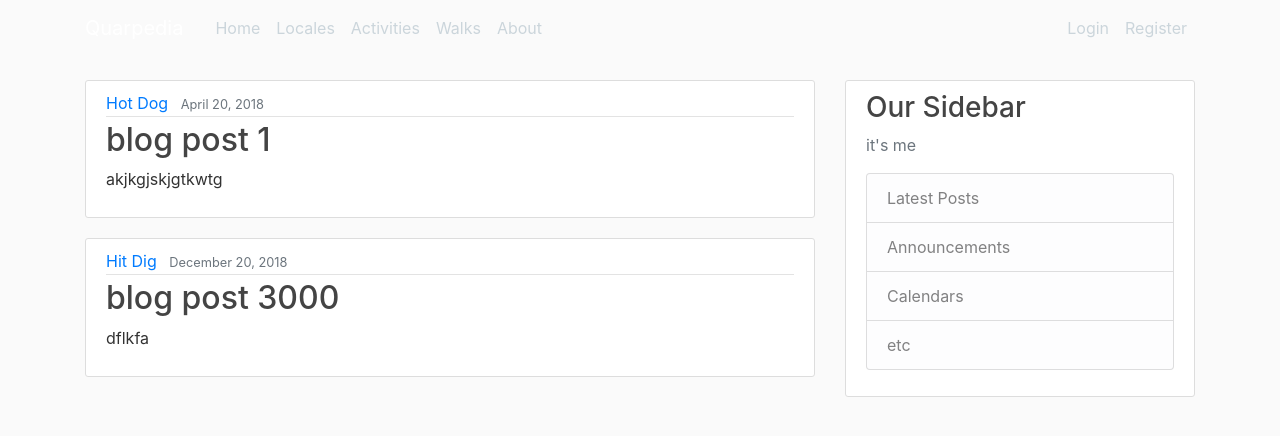
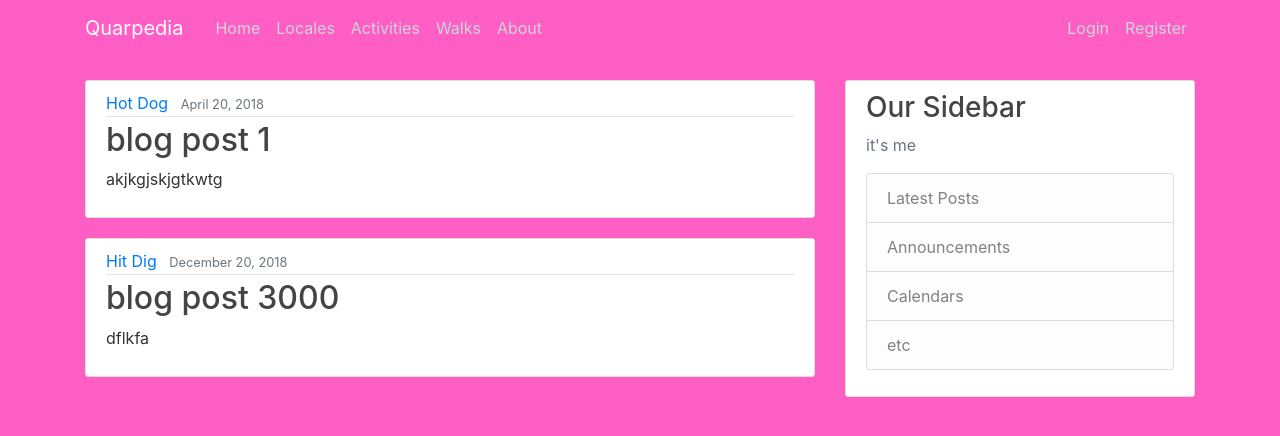
Before and after one commit to hjryan/ryanryan, a Flask app: page / in a window 1280 px wide. Shown: the top 436 px of the page. Run offline with Flask 2, Linux system fonts and the light colour scheme.

Commit message:
background lol

```diff
--- a/static/main.css
+++ b/static/main.css
@@ -1,5 +1,5 @@
 body {
-  background: #fafafa;
+  background: #ff5ec4;
   color: #333333;
   margin-top: 5rem;
 }
```
